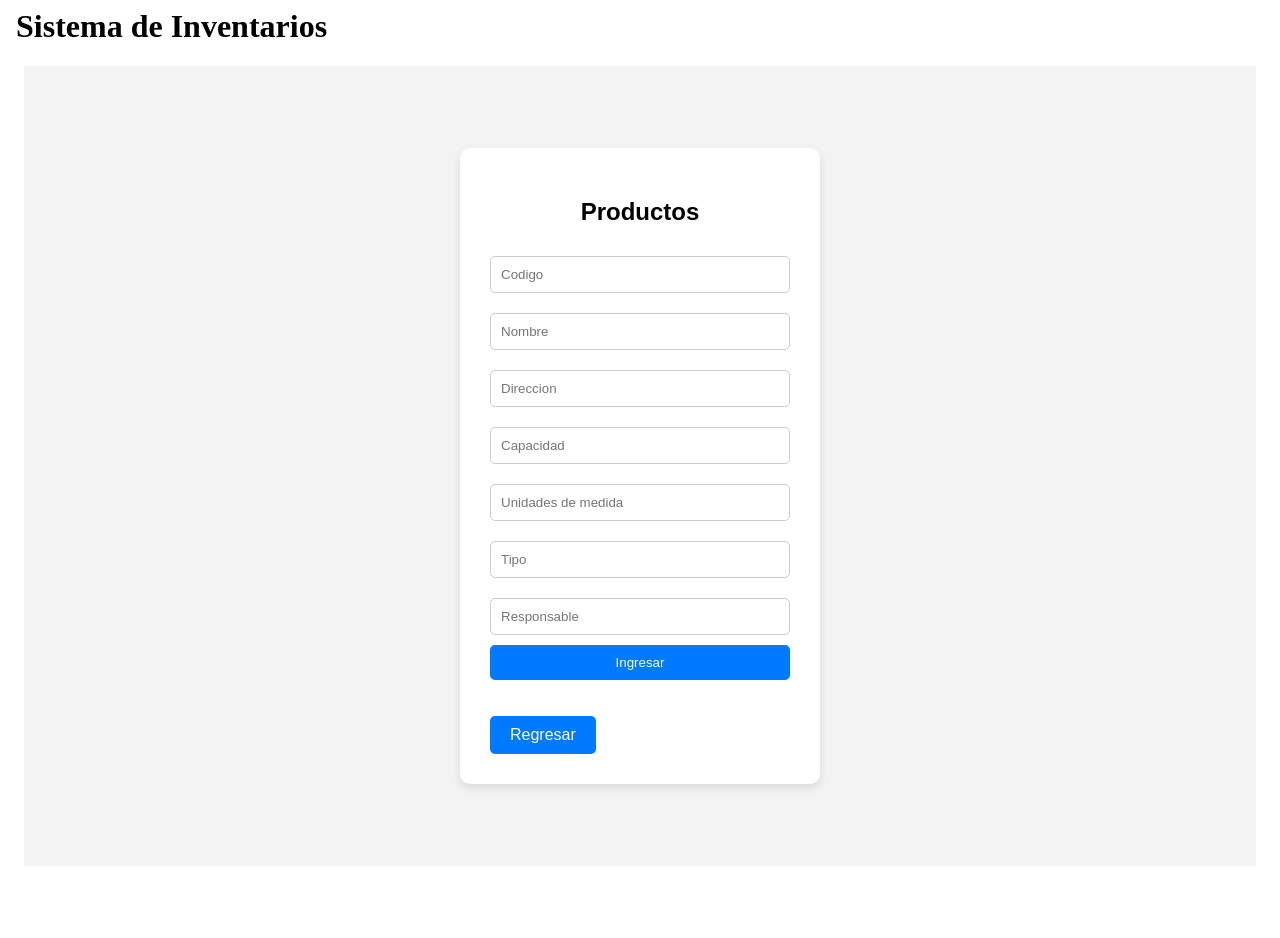
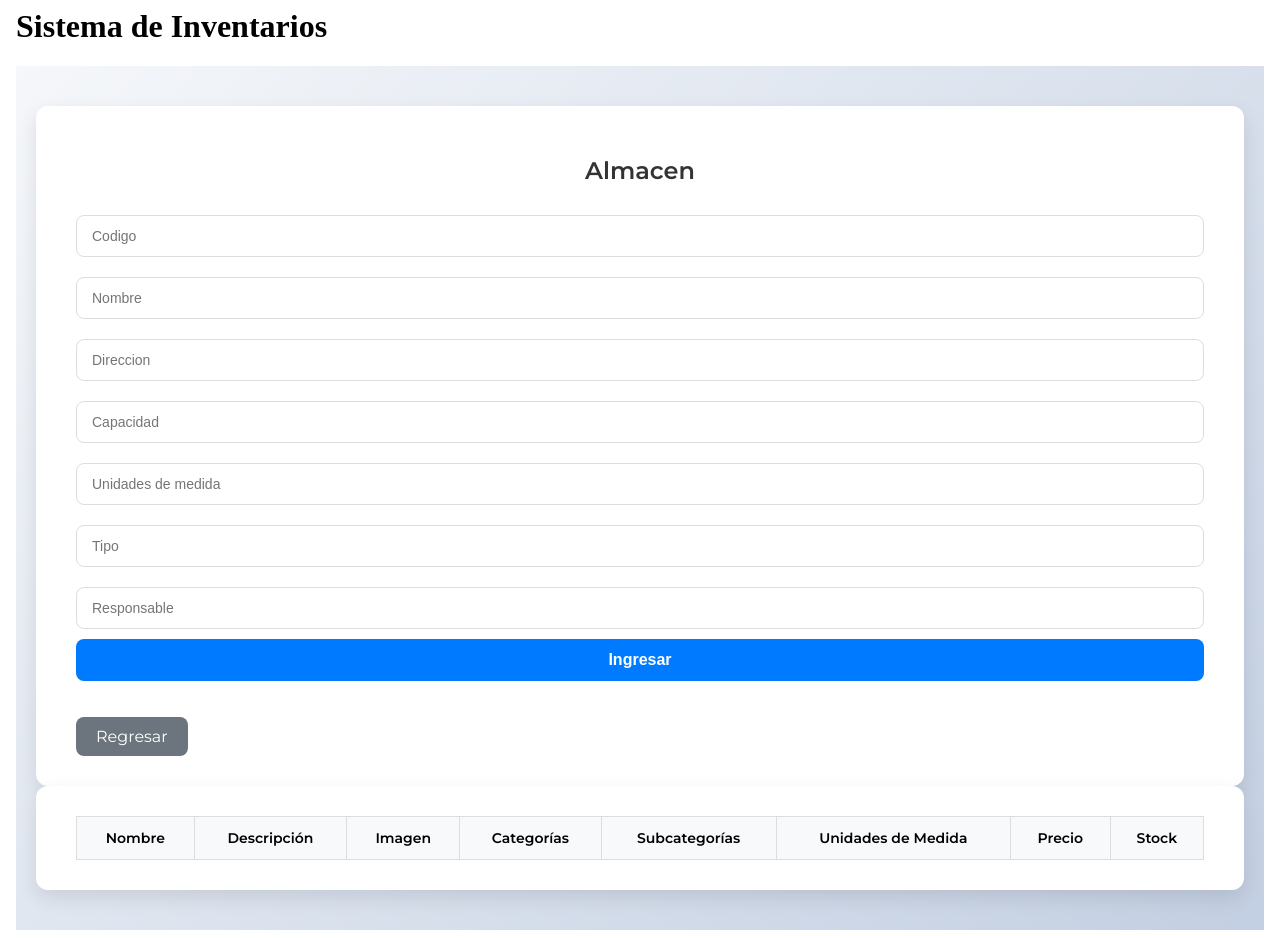
Before and after one commit to Kvn482/pagina-admin-Inventarios, an Angular app in the folder FrontEnd/FrontEnd/: page /almacen in a window 1280 px wide. Before the commit the page ends 874 px from the top, so only its background shows below. Built offline with nearby package versions, Linux system fonts and the light colour scheme.

Commit message:
add tables and style in almacen and productos

```diff
--- a/FrontEnd/FrontEnd/src/almacen/almacen.component.css
+++ b/FrontEnd/FrontEnd/src/almacen/almacen.component.css
@@ -1,58 +1,159 @@
+/* Importar la fuente Montserrat */
+@import url('https://fonts.googleapis.com/css2?family=Montserrat:wght@400;600&display=swap');
+
+/* Estilos generales */
 body {
-      font-family: Arial, sans-serif;
-      background-color: #f3f3f3;
+  margin: 0;
+  padding: 0;
+  font-family: 'Montserrat', sans-serif;
+  background: linear-gradient(135deg, #f5f7fa, #c3cfe2);
+  min-height: 100vh;
   display: flex;
   justify-content: center;
-      align-items: center;
-      height: 100vh;
+  align-items: flex-start;
+  padding: 40px 20px;
+  box-sizing: border-box;
 }
 
-    .almacen-container {
-      background-color: white;
-      padding: 30px;
-      border-radius: 10px;
-      box-shadow: 0px 4px 10px rgba(0, 0, 0, 0.1);
-      width: 300px;
+/* Contenedor principal */
+.main-container {
+  width: 100%;
+  max-width: 1200px;
+  display: flex;
+  flex-direction: column;
+  gap: 40px;
 }
 
-    .almacen-container h2 {
-      text-align: center;
-      margin-bottom: 20px;
+/* Formulario */
+.form-container {
+  background-color: #ffffff;
+  padding: 30px 40px;
+  border-radius: 12px;
+  box-shadow: 0 8px 20px rgba(0, 0, 0, 0.1);
+  animation: fadeInUp 0.5s ease-in-out;
 }
 
-    .almacen-container input[type="text"],
-    .almacen-container input[type="password"] {
-      width: 100%;
-      padding: 10px;
-      margin: 10px 0;
-      border: 1px solid #ccc;
-      border-radius: 5px;
+.form-container h2 {
+  margin-bottom: 20px;
+  font-weight: 600;
+  color: #333333;
+  text-align: center;
 }
 
-    .almacen-container button {
+.form-container input[type="text"],
+.form-container input[type="file"] {
   width: 100%;
-      padding: 10px;
-      background-color: #007bff;
-      color: white;
-      border: none;
-      border-radius: 5px;
-      cursor: pointer;
+  padding: 12px 15px;
+  margin: 10px 0;
+  border: 1px solid #dddddd;
+  border-radius: 8px;
+  font-size: 14px;
+  transition: border-color 0.3s;
 }
 
-    .almacen-container button:hover {
+.form-container input:focus {
+  border-color: #007bff;
+  outline: none;
+}
+
+.form-container button {
+  width: 100%;
+  padding: 12px;
+  background-color: #007bff;
+  color: #ffffff;
+  border: none;
+  border-radius: 8px;
+  font-size: 16px;
+  font-weight: 600;
+  cursor: pointer;
+  transition: background-color 0.3s;
+}
+
+.form-container button:hover {
   background-color: #0056b3;
 }
+
 .regresar-link {
   display: inline-block;
   margin-top: 20px;
   padding: 10px 20px;
-  background-color: #007BFF; /* Color de fondo */
-  color: white;              /* Color del texto */
-  text-decoration: none;     /* Eliminar subrayado */
-  border-radius: 5px;        /* Bordes redondeados */
-  transition: background-color 0.3s ease;
+  background-color: #6c757d;
+  color: #ffffff;
+  text-decoration: none;
+  border-radius: 8px;
+  transition: background-color 0.3s;
 }
 
 .regresar-link:hover {
-  background-color: #0056b3; /* Color de fondo al pasar el mouse */
+  background-color: #5a6268;
 }
+
+/* Tabla */
+.table-container {
+  background-color: #ffffff;
+  padding: 30px 40px;
+  border-radius: 12px;
+  box-shadow: 0 8px 20px rgba(0, 0, 0, 0.1);
+  overflow-x: auto;
+  animation: fadeInUp 0.5s ease-in-out;
+}
+
+.table-container h2 {
+  margin-bottom: 20px;
+  font-weight: 600;
+  color: #333333;
+  text-align: center;
+}
+
+.table-container table {
+  width: 100%;
+  border-collapse: collapse;
+  min-width: 800px;
+}
+
+.table-container th,
+.table-container td {
+  padding: 12px 15px;
+  border: 1px solid #dddddd;
+  text-align: center;
+  font-size: 14px;
+}
+
+.table-container th {
+  background-color: #f8f9fa;
+  font-weight: 600;
+}
+
+.table-container tr:nth-child(even) {
+  background-color: #f2f2f2;
+}
+
+.table-container img {
+  max-width: 50px;
+  height: auto;
+  border-radius: 4px;
+}
+
+/* Animaciones */
+@keyframes fadeInUp {
+  from {
+    opacity: 0;
+    transform: translateY(20px);
+  }
+  to {
+    opacity: 1;
+    transform: translateY(0);
+  }
+}
+
+/* Responsividad */
+@media (max-width: 768px) {
+  .form-container,
+  .table-container {
+    padding: 20px;
+  }
+
+  .table-container table {
+    min-width: 600px;
+  }
+}
--- a/FrontEnd/FrontEnd/src/almacen/almacen.component.html
+++ b/FrontEnd/FrontEnd/src/almacen/almacen.component.html
@@ -2,13 +2,16 @@
 <html lang="es">
 <head>
   <meta charset="UTF-8">
-  <title>Login</title>
+  <title>Almacen</title>
 </head>
 <body>
 
   <div class="almacen-container">
-    <h2>Productos</h2>
-    <form action="/productos" method="POST">
+<div class="main-container"></div>
+
+  <div class="form-container">
+    <h2>Almacen</h2>
+    <form action="/almacen" method="POST">
       <input type="text" name="codigo" placeholder="Codigo" required>
       <input type="text" name="nombre" placeholder="Nombre" required>
       <input type="text" name="direccion" placeholder="Direccion" required>
@@ -18,8 +21,29 @@
       <input type="text" name="Responsable" placeholder="Responsable" required>
       <button type="submit">Ingresar</button>
     </form>
+
     <a routerLink="/home" class="regresar-link">Regresar</a>
   </div>
 
+  <div class="table-container">
+    <table id="productTable">
+    <thead>
+      <tr>
+        <th>Nombre</th>
+        <th>Descripción</th>
+        <th>Imagen</th>
+        <th>Categorías</th>
+        <th>Subcategorías</th>
+        <th>Unidades de Medida</th>
+        <th>Precio</th>
+        <th>Stock</th>
+      </tr>
+    </thead>
+    <tbody>
+      <!-- Las filas se agregarán aquí dinámicamente -->
+    </tbody>
+  </table>
+  </div>
+  </div>
 </body>
 </html>
--- a/FrontEnd/FrontEnd/src/productos/productos.component.css
+++ b/FrontEnd/FrontEnd/src/productos/productos.component.css
@@ -1,58 +1,159 @@
+/* Importar la fuente Montserrat */
+@import url('https://fonts.googleapis.com/css2?family=Montserrat:wght@400;600&display=swap');
+
+/* Estilos generales */
 body {
-      font-family: Arial, sans-serif;
-      background-color: #f3f3f3;
+  margin: 0;
+  padding: 0;
+  font-family: 'Montserrat', sans-serif;
+  background: linear-gradient(135deg, #f5f7fa, #c3cfe2);
+  min-height: 100vh;
   display: flex;
   justify-content: center;
-      align-items: center;
-      height: 100vh;
+  align-items: flex-start;
+  padding: 40px 20px;
+  box-sizing: border-box;
 }
 
-    .products-container {
-      background-color: white;
-      padding: 30px;
-      border-radius: 10px;
-      box-shadow: 0px 4px 10px rgba(0, 0, 0, 0.1);
-      width: 300px;
+/* Contenedor principal */
+.main-container {
+  width: 100%;
+  max-width: 1200px;
+  display: flex;
+  flex-direction: column;
+  gap: 40px;
 }
 
-    .products-container h2 {
-      text-align: center;
-      margin-bottom: 20px;
+/* Formulario */
+.form-container {
+  background-color: #ffffff;
+  padding: 30px 40px;
+  border-radius: 12px;
+  box-shadow: 0 8px 20px rgba(0, 0, 0, 0.1);
+  animation: fadeInUp 0.5s ease-in-out;
 }
 
-    .products-container input[type="text"],
-    .products-container input[type="password"] {
-      width: 100%;
-      padding: 10px;
-      margin: 10px 0;
-      border: 1px solid #ccc;
-      border-radius: 5px;
+.form-container h2 {
+  margin-bottom: 20px;
+  font-weight: 600;
+  color: #333333;
+  text-align: center;
 }
 
-    .products-container button {
+.form-container input[type="text"],
+.form-container input[type="file"] {
   width: 100%;
-      padding: 10px;
-      background-color: #007bff;
-      color: white;
-      border: none;
-      border-radius: 5px;
-      cursor: pointer;
+  padding: 12px 15px;
+  margin: 10px 0;
+  border: 1px solid #dddddd;
+  border-radius: 8px;
+  font-size: 14px;
+  transition: border-color 0.3s;
 }
 
-    .products-container button:hover {
+.form-container input:focus {
+  border-color: #007bff;
+  outline: none;
+}
+
+.form-container button {
+  width: 100%;
+  padding: 12px;
+  background-color: #007bff;
+  color: #ffffff;
+  border: none;
+  border-radius: 8px;
+  font-size: 16px;
+  font-weight: 600;
+  cursor: pointer;
+  transition: background-color 0.3s;
+}
+
+.form-container button:hover {
   background-color: #0056b3;
 }
+
 .regresar-link {
   display: inline-block;
   margin-top: 20px;
   padding: 10px 20px;
-  background-color: #007BFF; /* Color de fondo */
-  color: white;              /* Color del texto */
-  text-decoration: none;     /* Eliminar subrayado */
-  border-radius: 5px;        /* Bordes redondeados */
-  transition: background-color 0.3s ease;
+  background-color: #6c757d;
+  color: #ffffff;
+  text-decoration: none;
+  border-radius: 8px;
+  transition: background-color 0.3s;
 }
 
 .regresar-link:hover {
-  background-color: #0056b3; /* Color de fondo al pasar el mouse */
+  background-color: #5a6268;
 }
+
+/* Tabla */
+.table-container {
+  background-color: #ffffff;
+  padding: 30px 40px;
+  border-radius: 12px;
+  box-shadow: 0 8px 20px rgba(0, 0, 0, 0.1);
+  overflow-x: auto;
+  animation: fadeInUp 0.5s ease-in-out;
+}
+
+.table-container h2 {
+  margin-bottom: 20px;
+  font-weight: 600;
+  color: #333333;
+  text-align: center;
+}
+
+.table-container table {
+  width: 100%;
+  border-collapse: collapse;
+  min-width: 800px;
+}
+
+.table-container th,
+.table-container td {
+  padding: 12px 15px;
+  border: 1px solid #dddddd;
+  text-align: center;
+  font-size: 14px;
+}
+
+.table-container th {
+  background-color: #f8f9fa;
+  font-weight: 600;
+}
+
+.table-container tr:nth-child(even) {
+  background-color: #f2f2f2;
+}
+
+.table-container img {
+  max-width: 50px;
+  height: auto;
+  border-radius: 4px;
+}
+
+/* Animaciones */
+@keyframes fadeInUp {
+  from {
+    opacity: 0;
+    transform: translateY(20px);
+  }
+  to {
+    opacity: 1;
+    transform: translateY(0);
+  }
+}
+
+/* Responsividad */
+@media (max-width: 768px) {
+  .form-container,
+  .table-container {
+    padding: 20px;
+  }
+
+  .table-container table {
+    min-width: 600px;
+  }
+}
--- a/FrontEnd/FrontEnd/src/productos/productos.component.html
+++ b/FrontEnd/FrontEnd/src/productos/productos.component.html
@@ -2,11 +2,12 @@
 <html lang="es">
 <head>
   <meta charset="UTF-8">
-  <title>Login</title>
+  <title>Productos</title>
 </head>
 <body>
+<div class="main-container"></div>
 
-  <div class="products-container">
+  <div class="form-container">
     <h2>Productos</h2>
     <form action="/productos" method="POST">
       <input type="text" name="nombre" placeholder="Nombre" required>
@@ -19,8 +20,28 @@
       <input type="text" name="stock" placeholder="Stock" required>
       <button type="submit">Ingresar</button>
     </form>
+
     <a routerLink="/home" class="regresar-link">Regresar</a>
   </div>
 
+  <div class="table-container">
+            <table id="productTable">
+    <thead>
+      <tr>
+        <th>Nombre</th>
+        <th>Descripción</th>
+        <th>Imagen</th>
+        <th>Categorías</th>
+        <th>Subcategorías</th>
+        <th>Unidades de Medida</th>
+        <th>Precio</th>
+        <th>Stock</th>
+      </tr>
+    </thead>
+    <tbody>
+      <!-- Las filas se agregarán aquí dinámicamente -->
+    </tbody>
+  </table>
+  </div>
 </body>
 </html>
```
Lines whose indentation alone changed are shown as unchanged.
